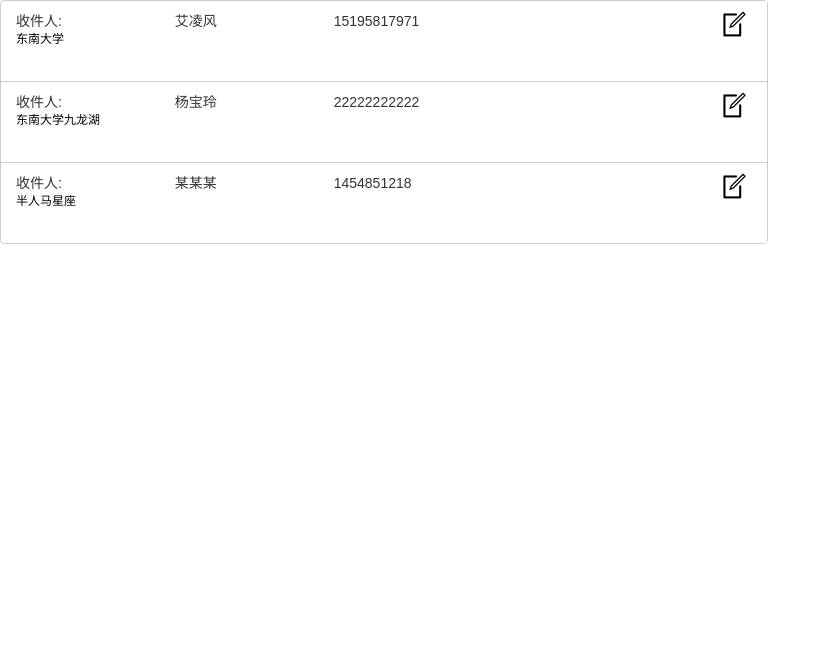
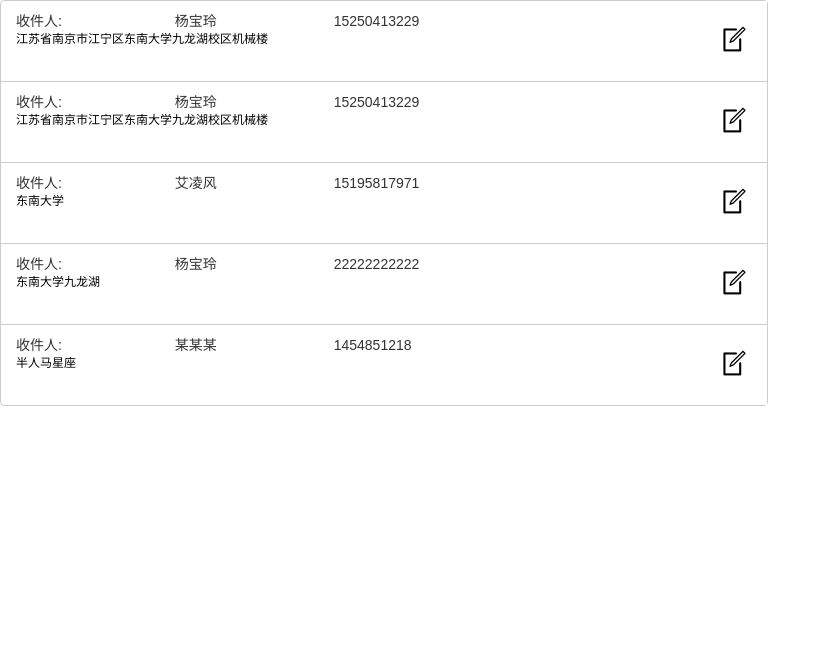
Before and after one commit to hanxiaomax/card_and_code, a Flask app: a page that uses app/templates/shipAddress.html in a window 1280 px wide. Shown: the top 645 px of the page, without its empty margins (0-831 px from the left). Run offline with Flask 2, Linux system fonts and the light colour scheme; data comes from the database, SQL or seed files in the repository; both versions use the stored data as it was after the commit; some libraries are stand-ins or nearby versions; some web fonts are replaced.

Commit message:
修改编辑收货地址按钮

```diff
--- a/app/templates/shipAddress.html
+++ b/app/templates/shipAddress.html
@@ -10,8 +10,8 @@
         <!-- ↓ 默认引用bootstrap、icomoon字体以及default样式 -->
 
         <link rel="stylesheet" type="text/css" href={{url_for('static',filename="css/bootstrap.min.css")}}>
-  <link rel="stylesheet" type="text/css" href={{url_for('static',filename="css/default.css")}}>
-  <link rel="stylesheet" type="text/css" href={{url_for('static',filename="css/icomoon.css")}}>
+        <link rel="stylesheet" type="text/css" href={{url_for('static',filename="css/default.css")}}>
+        <link rel="stylesheet" type="text/css" href={{url_for('static',filename="css/icomoon.css")}}>
 
         <!-- ↓ 自定义css，名称最好和html相同 -->
         <style>
@@ -65,7 +65,10 @@
         }
         .content-bottom {
         border-top: 0px solid #ccc;
-  }
+}
+.block-btn a {
+  padding-top: 25px;
+}
         </style>
     </head>
     <body>
@@ -73,7 +76,7 @@
             <div class="row ">
                 <div class="btn-group-vertical width-100" id= "button-group">
                     <!-- 按钮 -->
-                    <!-- <label id="option1" value="1" name="options" class=" btn btn-block container-address"  style="text-align: left;">
+                    <label id="option1" value="1" name="options" class=" btn btn-block container-address"  style="text-align: left;">
                         <div class="width-75 pull-left info-box " >
                             <div class="row col-xs-12">
                                 <div id="text" class="width-30 pull-left text">收件人:</div>
@@ -82,7 +85,7 @@
                                 <div id="address1" class="address">江苏省南京市江宁区东南大学九龙湖校区机械楼</div>
                             </div>
                         </div>
-                        <div class="width-20 pull-right block-btn">
+                        <div class="width-20 pull-right block-btn " onclick="">
                             <center><a class="btn block-btn " href="enterAddress.html"><span class="icon-edit icon-block"></span></a></center>
                         </div>
                     </label>
@@ -95,10 +98,10 @@
                                 <div id="address2" class="address">江苏省南京市江宁区东南大学九龙湖校区机械楼</div>
                             </div>
                         </div>
-                        <div class="width-20 pull-right block-btn">
+                        <div class="width-20 pull-right block-btn" onclick="">
                             <center><a class="btn block-btn " href="enterAddress.html"><span class="icon-edit icon-block"></span></a></center>
                         </div>
-                    </label> -->
+                    </label>
                 </div>
                 <div class="content-bottom col-xs-12" style="margin-bottom: 10px;">
                 <center class="width-100 block-btn-primary" style="border-radius: 5px;">
@@ -148,7 +151,7 @@
         var phone = phone
         var address= address
         var num = num
-        $("#button-group").append("<label id='option"+num+"' value='"+num+"' name='options' class=' btn btn-block container-address'  style='text-align: left;'><div class='width-75 pull-left info-box ' ><div class='row col-xs-12'><div id='text' class='width-30 pull-left text'>收件人:</div><div id='name"+num+"' class='width-30 pull-left name'>"+name+"</div><div id='phone"+num+"' class='width-40 pull-left phone'>"+phone+"</div><div id='address"+num+"' class='address'>"+address+"</div></div></div><div href={{url_for('enterAddress',user_id=user_id)}} class='width-20 pull-right block-btn'><center><a class='btn block-btn ' ><span class='icon-edit icon-block'></span></a></center></div></label>")
+        $("#button-group").append("<label id='option"+num+"' value='"+num+"' name='options' class=' btn btn-block container-address'  style='text-align: left;'><div class='width-75 pull-left info-box ' ><div class='row col-xs-12'><div id='text' class='width-30 pull-left text'>收件人:</div><div id='name"+num+"' class='width-30 pull-left name'>"+name+"</div><div id='phone"+num+"' class='width-40 pull-left phone'>"+phone+"</div><div id='address"+num+"' class='address'>"+address+"</div></div></div><div  class='width-20 pull-right block-btn' onclick='' ><center><a href={{url_for('enterAddress',user_id=user_id)}} class='btn block-btn ' ><span class='icon-edit icon-block'></span></a></center></div></label>")
     }
 
 
```
Also changed, not shown: app.db.
